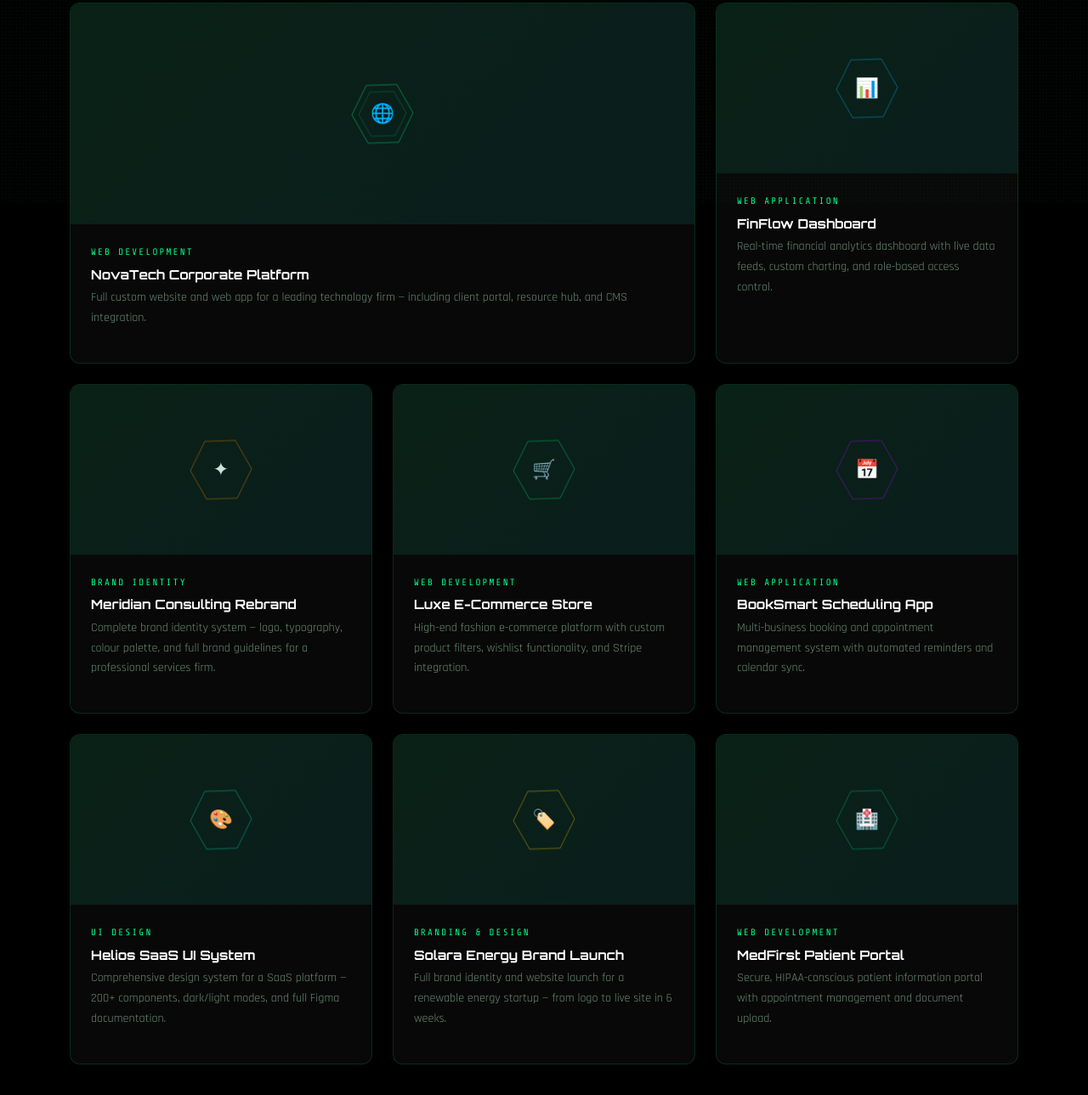
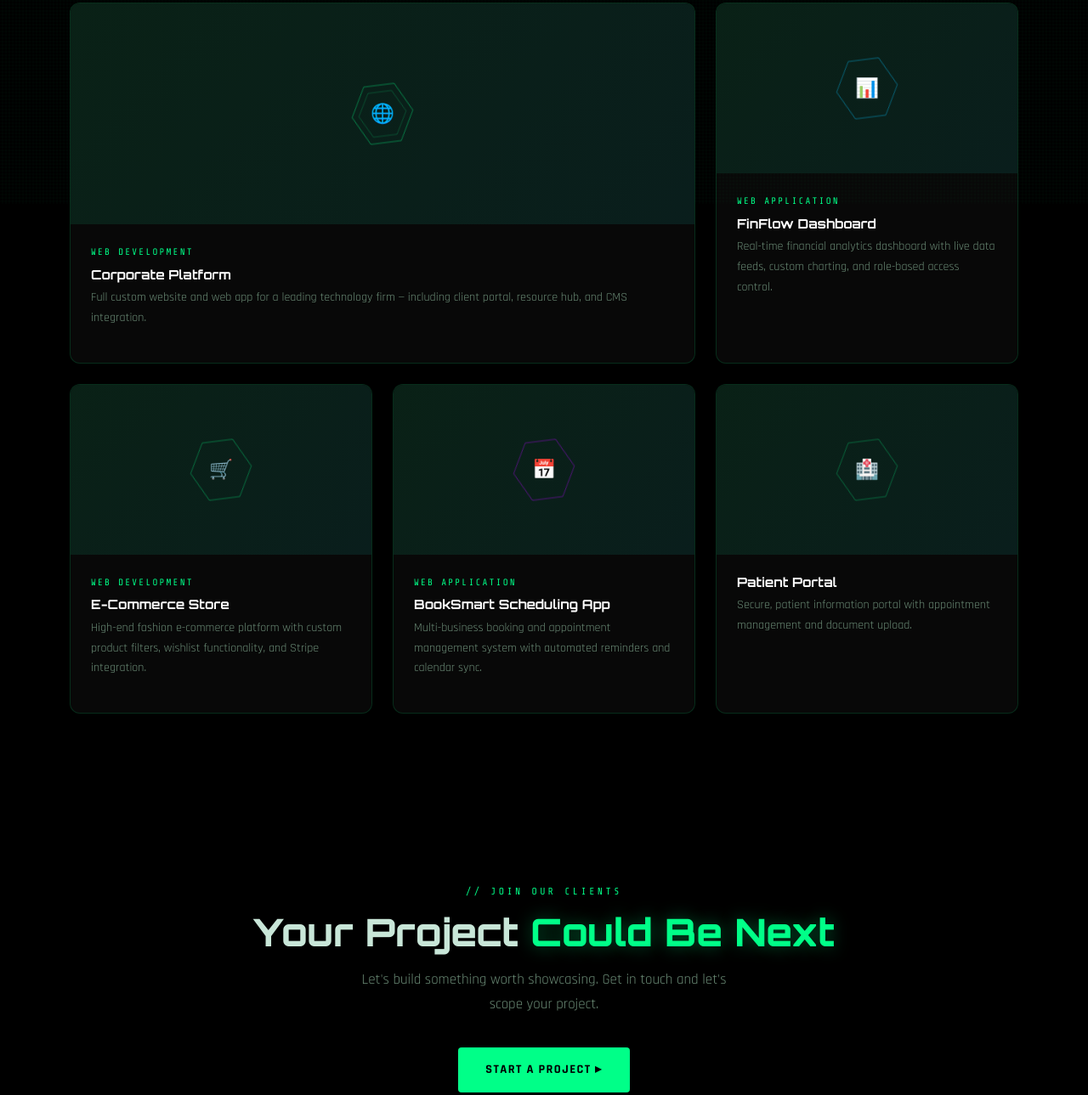
Before and after one commit to LkayyMboo/Praseodymium-web-co., a plain HTML site: page portfolio.html in a window 1280 px wide. Shown: the part 560-1849 px from the top of the page at 85% size. Drawn offline with nearby package versions, Linux system fonts and the light colour scheme.

Commit message:
Refactor portfolio project titles and overlays
Updated portfolio project titles and commented out overlay divs.

```diff
--- a/portfolio.html
+++ b/portfolio.html
@@ -137,11 +137,11 @@
               </svg>
               <span class="hex-label">🌐</span>
             </div>
-            <div class="portfolio-thumb-overlay">// VIEW PROJECT</div>
+           <!-- <div class="portfolio-thumb-overlay">// VIEW PROJECT</div> -->
           </div>
           <div class="portfolio-info">
             <div class="portfolio-tag">Web Development</div>
-            <h3>NovaTech Corporate Platform</h3>
+            <h3>Corporate Platform</h3>
             <p>Full custom website and web app for a leading technology firm — including client portal, resource hub, and CMS integration.</p>
           </div>
         </div>
@@ -165,7 +165,7 @@
         </div>
 
         <!-- Card 3 -->
-        <div class="portfolio-card reveal" data-category="brand">
+      <!--  <div class="portfolio-card reveal" data-category="brand">
           <div class="portfolio-thumb">
             <div class="thumb-hex">
               <svg viewBox="0 0 80 80" fill="none">
@@ -180,10 +180,10 @@
             <h3>Meridian Consulting Rebrand</h3>
             <p>Complete brand identity system — logo, typography, colour palette, and full brand guidelines for a professional services firm.</p>
           </div>
-        </div>
+        </div> -->
 
         <!-- Card 4 -->
-        <div class="portfolio-card reveal" data-category="web">
+       <div class="portfolio-card reveal" data-category="web">
           <div class="portfolio-thumb">
             <div class="thumb-hex">
               <svg viewBox="0 0 80 80" fill="none">
@@ -191,11 +191,11 @@
               </svg>
               <span class="hex-label">🛒</span>
             </div>
-            <div class="portfolio-thumb-overlay">// VIEW PROJECT</div>
+           <!-- <div class="portfolio-thumb-overlay">// VIEW PROJECT</div>  -->
           </div>
           <div class="portfolio-info">
             <div class="portfolio-tag">Web Development</div>
-            <h3>Luxe E-Commerce Store</h3>
+            <h3>E-Commerce Store</h3>
             <p>High-end fashion e-commerce platform with custom product filters, wishlist functionality, and Stripe integration.</p>
           </div>
         </div>
@@ -209,7 +209,7 @@
               </svg>
               <span class="hex-label">📅</span>
             </div>
-            <div class="portfolio-thumb-overlay">// VIEW PROJECT</div>
+       <!--     <div class="portfolio-thumb-overlay">// VIEW PROJECT</div> -->
           </div>
           <div class="portfolio-info">
             <div class="portfolio-tag">Web Application</div>
@@ -219,7 +219,7 @@
         </div>
 
         <!-- Card 6 -->
-        <div class="portfolio-card reveal" data-category="design">
+      <!--  <div class="portfolio-card reveal" data-category="design">
           <div class="portfolio-thumb">
             <div class="thumb-hex">
               <svg viewBox="0 0 80 80" fill="none">
@@ -234,10 +234,10 @@
             <h3>Helios SaaS UI System</h3>
             <p>Comprehensive design system for a SaaS platform — 200+ components, dark/light modes, and full Figma documentation.</p>
           </div>
-        </div>
+        </div> -->
 
         <!-- Card 7 -->
-        <div class="portfolio-card reveal" data-category="brand">
+    <!--    <div class="portfolio-card reveal" data-category="brand">
           <div class="portfolio-thumb">
             <div class="thumb-hex">
               <svg viewBox="0 0 80 80" fill="none">
@@ -252,7 +252,7 @@
             <h3>Solara Energy Brand Launch</h3>
             <p>Full brand identity and website launch for a renewable energy startup — from logo to live site in 6 weeks.</p>
           </div>
-        </div>
+        </div> -->
 
         <!-- Card 8 -->
         <div class="portfolio-card reveal" data-category="web">
@@ -266,9 +266,9 @@
             <div class="portfolio-thumb-overlay">// VIEW PROJECT</div>
           </div>
           <div class="portfolio-info">
-            <div class="portfolio-tag">Web Development</div>
-            <h3>MedFirst Patient Portal</h3>
-            <p>Secure, HIPAA-conscious patient information portal with appointment management and document upload.</p>
+        <!--    <div class="portfolio-tag">Web Development</div>  -->
+            <h3>Patient Portal</h3>
+            <p>Secure, patient information portal with appointment management and document upload.</p>
           </div>
         </div>
 
```
